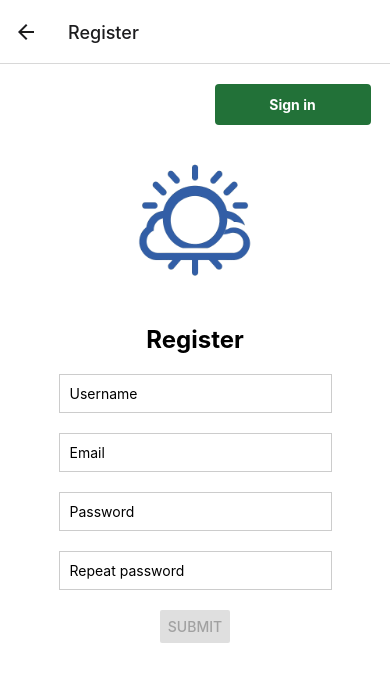
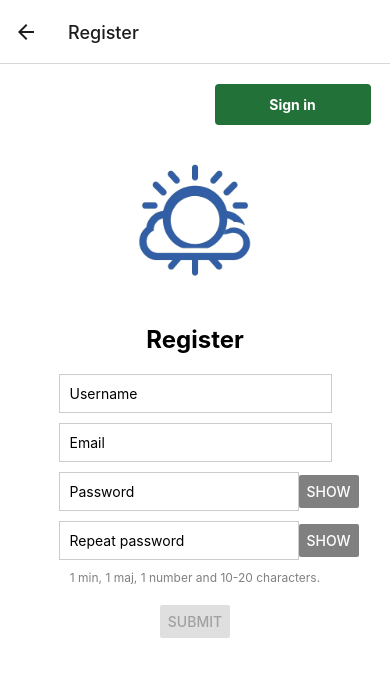
Before and after one commit to pierrejeanguerry/B2-weatherApp, a React Native app: screen /Register in a window 390 px wide. Shown: the top 682 px of the page. Built offline with nearby package versions, Linux system fonts and the light colour scheme.

Commit message:
show hide password

```diff
--- a/src/components/LoginForm.js
+++ b/src/components/LoginForm.js
@@ -8,6 +8,7 @@ const LoginForm = () => {
   const [errorMessage, setErrorMessage] = useState('');
   const {signIn} = useContext(AuthContext);
   const [isLoading, setIsLoading] = useState(false);
+  const [showPassword, setShowPassword] = useState(false);
 
 
   const handleSignIn = async () => {
@@ -30,14 +31,22 @@ const LoginForm = () => {
             onChangeText={newLogin => setLogin(newLogin)}
             value={login}
       />
+      <View style={styles.passwordContainer}>
         <TextInput
-            style={styles.input}
-            placeholder="password"
+              style={styles.passwordInput}
+              placeholder="Password"
               placeholderTextColor={'white'}
               onChangeText={newPassword => setPassword(newPassword)}
               value={password}
-            secureTextEntry={true}
+              secureTextEntry={!showPassword}
         />
+        <Button
+        style={styles.passwordButton}
+        title={showPassword ? "Hide" : "Show"}
+        onPress={() => setShowPassword(!showPassword)}
+        color={'gray'}
+        />
+      </View>
       {errorMessage ? <Text style={styles.error}>{errorMessage}</Text> : null}
       <Button title="Submit" onPress={handleSignIn} color={'#227138'} disabled={!login.trim() || !password.trim()}/>
       <Modal visible={isLoading} transparent={true} animationType="fade">
@@ -89,6 +98,20 @@ const styles = StyleSheet.create({
     justifyContent: 'center',
     backgroundColor: 'rgba(0, 0, 0, 0.5)', // Fond gris foncé semi-transparent
   },
+  passwordContainer: {
+    flexDirection: 'row', // Pour aligner l'input et le bouton sur la même ligne
+    alignItems: 'center',
+    marginBottom: 20,
+    width: '70%',
+    color: 'white',
+  },
+  passwordInput: {
+    flex: 1,
+    color: 'white',
+    borderWidth: 1,
+    borderColor: '#ccc',
+    padding: 10,
+  },
 });
 
 export default LoginForm;
--- a/src/components/RegisterForm.js
+++ b/src/components/RegisterForm.js
@@ -12,6 +12,8 @@ export default function RegisterForm() {
     const [errorMessage, setErrorMessage] = useState('');
     const navigation = useNavigation();
     const [isLoading, setIsLoading] = useState(false);
+    const [showPassword, setShowPassword] = useState(false);
+    const [showRepeatPassword, setShowRepeatPassword] = useState(false);
 
     const {signUp} = useContext(AuthContext);
 
@@ -41,20 +43,38 @@ export default function RegisterForm() {
             onChangeText={newLogin => setEmail(newLogin)}
             value={email}
         />
-        <TextInput style={styles.input}
+        <View style={styles.passwordContainer}>
+            <TextInput style={styles.passwordInput}
                 placeholder="Password"
                 placeholderTextColor={'black'}
                 onChangeText={newLogin => setPassword(newLogin)}
                 value={password}
-            secureTextEntry={true}
+                secureTextEntry={!showPassword}
             />
-        <TextInput style={styles.input}
+            <Button
+            title={showPassword ? "Hide" : "Show"}
+            onPress={() => setShowPassword(!showPassword)}
+            color={'gray'}
+            />
+        </View>
+        <View style={styles.passwordContainer}>
+            <TextInput style={styles.passwordInput}
                 placeholder="Repeat password"
                 placeholderTextColor={'black'}
                 onChangeText={newLogin => setRepeatPassword(newLogin)}
                 value={repeatPassword}
-            secureTextEntry={true}
+                secureTextEntry={!showRepeatPassword}
             />
+            <Button
+                title={showRepeatPassword ? "Hide" : "Show"}
+                onPress={() => setShowRepeatPassword(!showRepeatPassword)}
+                color={'gray'}
+            />
+
+        </View>
+        <Text style={styles.passwordText}>
+                1 min, 1 maj, 1 number and 10-20 characters.
+            </Text>
         {errorMessage ? <Text style={styles.error}>{errorMessage}</Text> : null}
         <Button title="Submit"
             onPress={handleSignUp}
@@ -87,7 +107,7 @@ const styles = StyleSheet.create({
       borderWidth: 1,
       borderColor: '#ccc',
       padding: 10,
-      marginBottom: 20,
+      marginBottom: 10,
       width: '70%',
     },
     button: {
@@ -111,4 +131,24 @@ const styles = StyleSheet.create({
         justifyContent: 'center',
         backgroundColor: 'rgba(0, 0, 0, 0.5)',
     },
+      passwordContainer: {
+        flexDirection: 'row', // Pour aligner l'input et le bouton sur la même ligne
+        alignItems: 'center',
+        marginBottom: 10,
+        width: '70%',
+        color: 'white',
+      },
+      passwordInput: {
+        flex: 1,
+        color: 'black',
+        borderWidth: 1,
+        borderColor: '#ccc',
+        padding: 10,
+      },
+      passwordText: {
+        flexDirection: "row",
+        fontSize: 12,
+        marginBottom: 20,
+        color: 'gray'
+      }
   });
```
Lines whose indentation alone changed are shown as unchanged.
